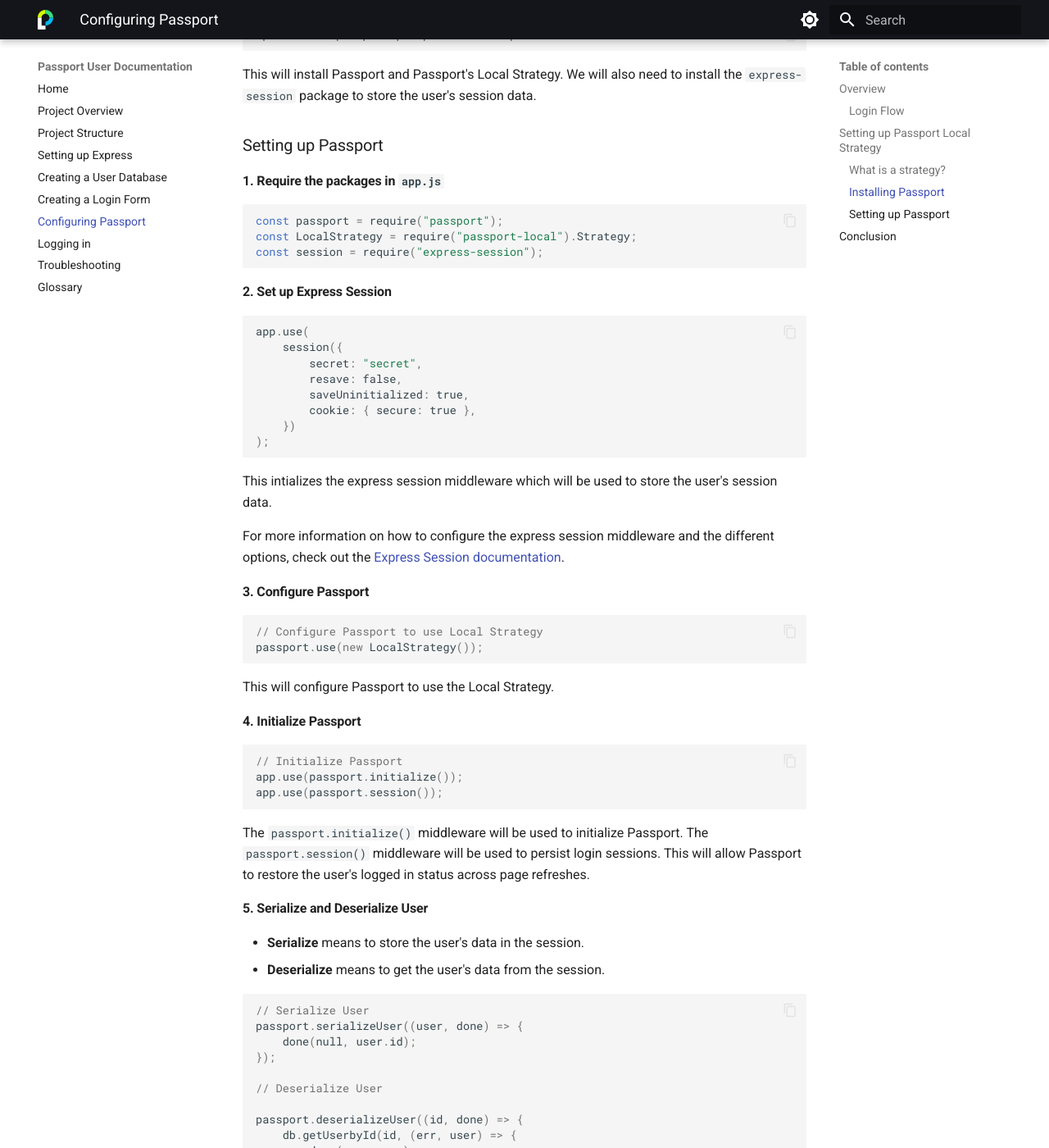
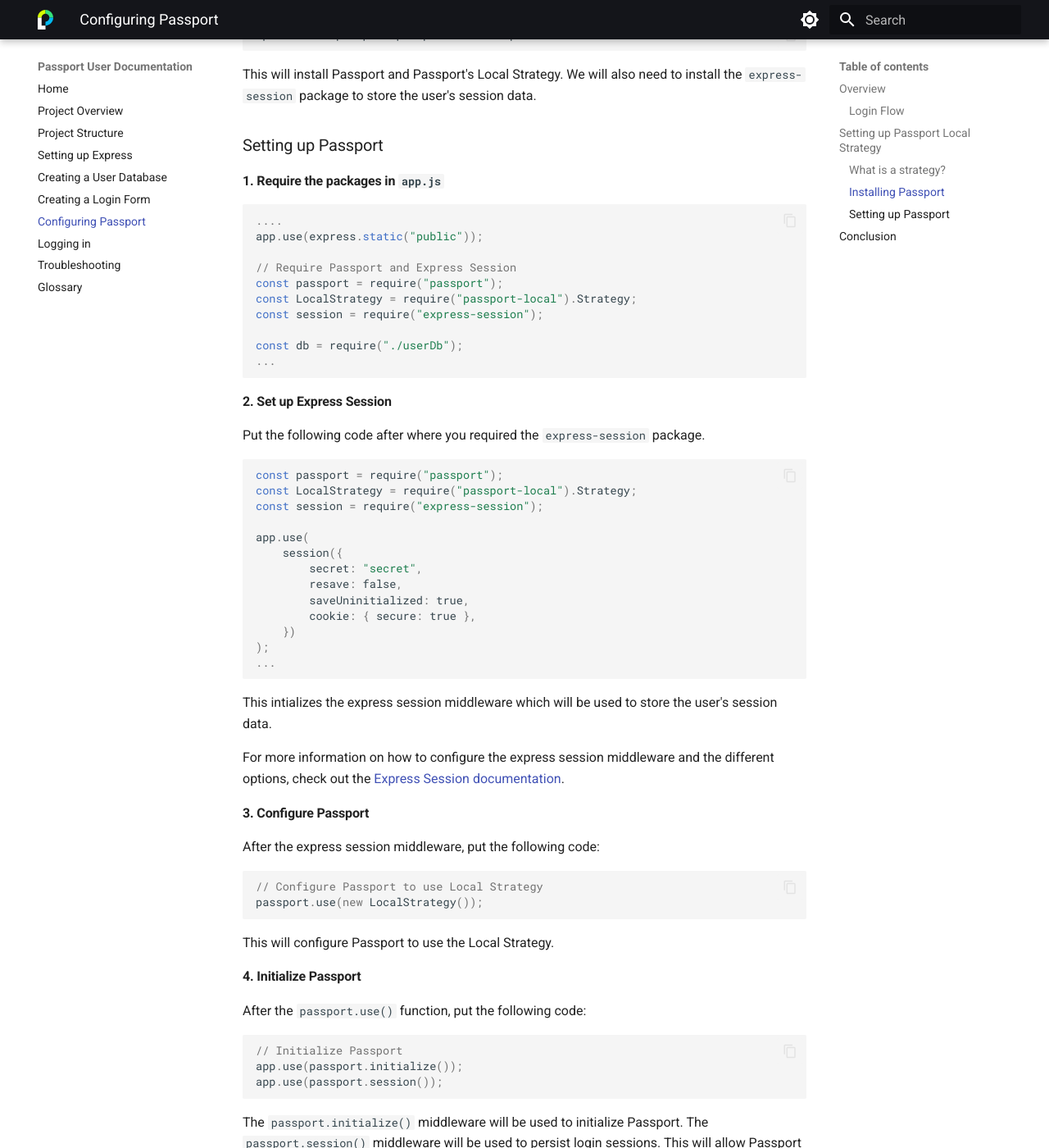
Before and after one commit to michaeleii/comm-documentation, an MkDocs documentation site: the page built from docs/pages/passport-local.md, in a window 1280 px wide and 1400 px high, scrolled down 1071 px. Shown: the whole window at 82% size. Built offline with MkDocs 1.6.1 and Material for MkDocs 9.7.7, drawn with Linux system fonts in a browser that asks for light colours.

Commit message:
Update content

````diff
--- a/docs/pages/passport-local.md
+++ b/docs/pages/passport-local.md
@@ -38,14 +38,27 @@
 #### 1. Require the packages in `app.js`
 
 ```javascript
+....
+app.use(express.static("public"));
+
+// Require Passport and Express Session
 const passport = require("passport");
 const LocalStrategy = require("passport-local").Strategy;
 const session = require("express-session");
+
+const db = require("./userDb");
+...
 ```
 
 #### 2. Set up Express Session
 
+Put the following code after where you required the `express-session` package.
+
 ```js
+const passport = require("passport");
+const LocalStrategy = require("passport-local").Strategy;
+const session = require("express-session");
+
 app.use(
 	session({
 		secret: "secret",
@@ -54,6 +67,7 @@
 		cookie: { secure: true },
 	})
 );
+...
 ```
 
 This intializes the express session middleware which will be used to store the user's session data.
@@ -61,6 +75,8 @@
 For more information on how to configure the express session middleware and the different options, check out the [Express Session documentation](https://github.com/expressjs/session#options).
 
 #### 3. Configure Passport
+
+After the express session middleware, put the following code:
 
 ```js
 // Configure Passport to use Local Strategy
@@ -70,6 +86,8 @@
 This will configure Passport to use the Local Strategy.
 
 #### 4. Initialize Passport
+
+After the `passport.use()` function, put the following code:
 
 ```js
 // Initialize Passport
@@ -91,7 +109,6 @@
 });
 
 // Deserialize User
-
 passport.deserializeUser((id, done) => {
 	db.getUserbyId(id, (err, user) => {
 		done(err, user);
````
Also changed, not shown: docs/pages/db-setup.md (+1 -1 lines), docs/pages/login-form.md (+3 -1 lines), docs/pages/troubleshoot.md (+3 -0 lines), package.json (added, +7 -0 lines), 1 other file.
